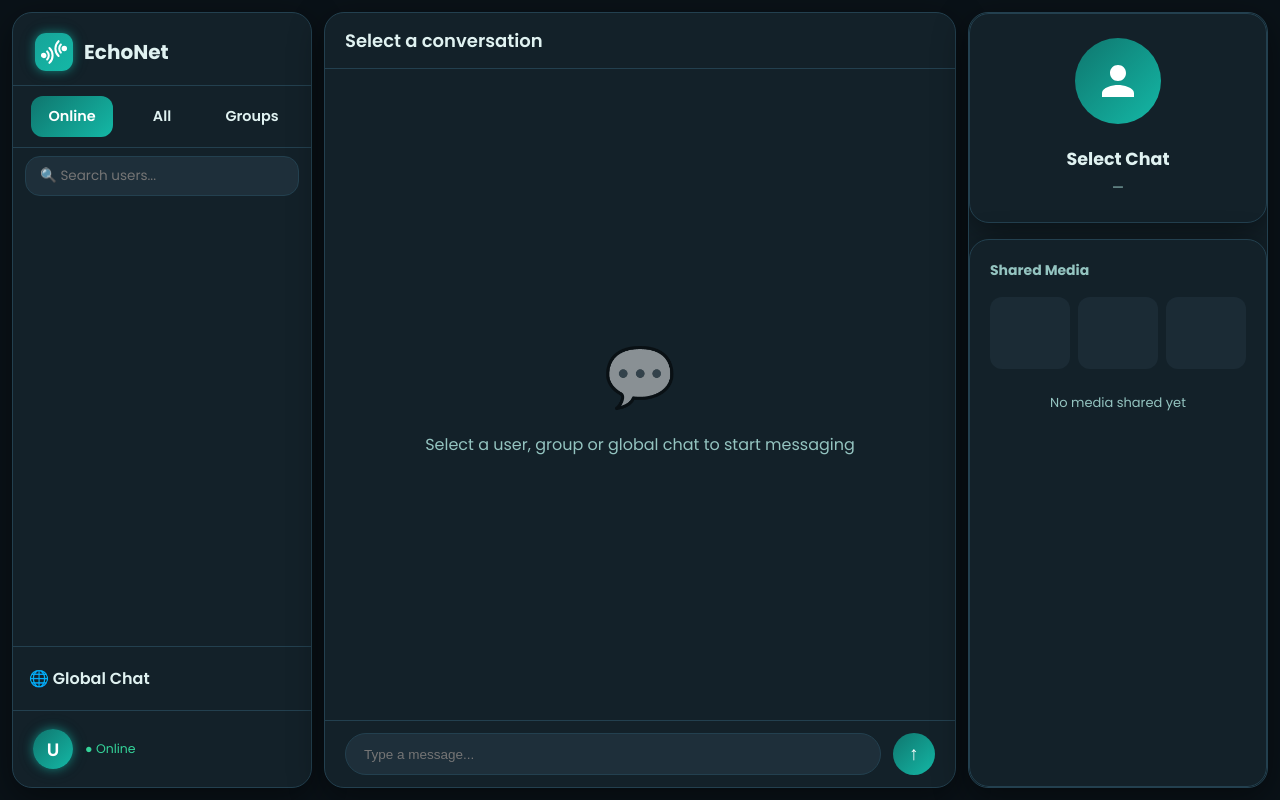
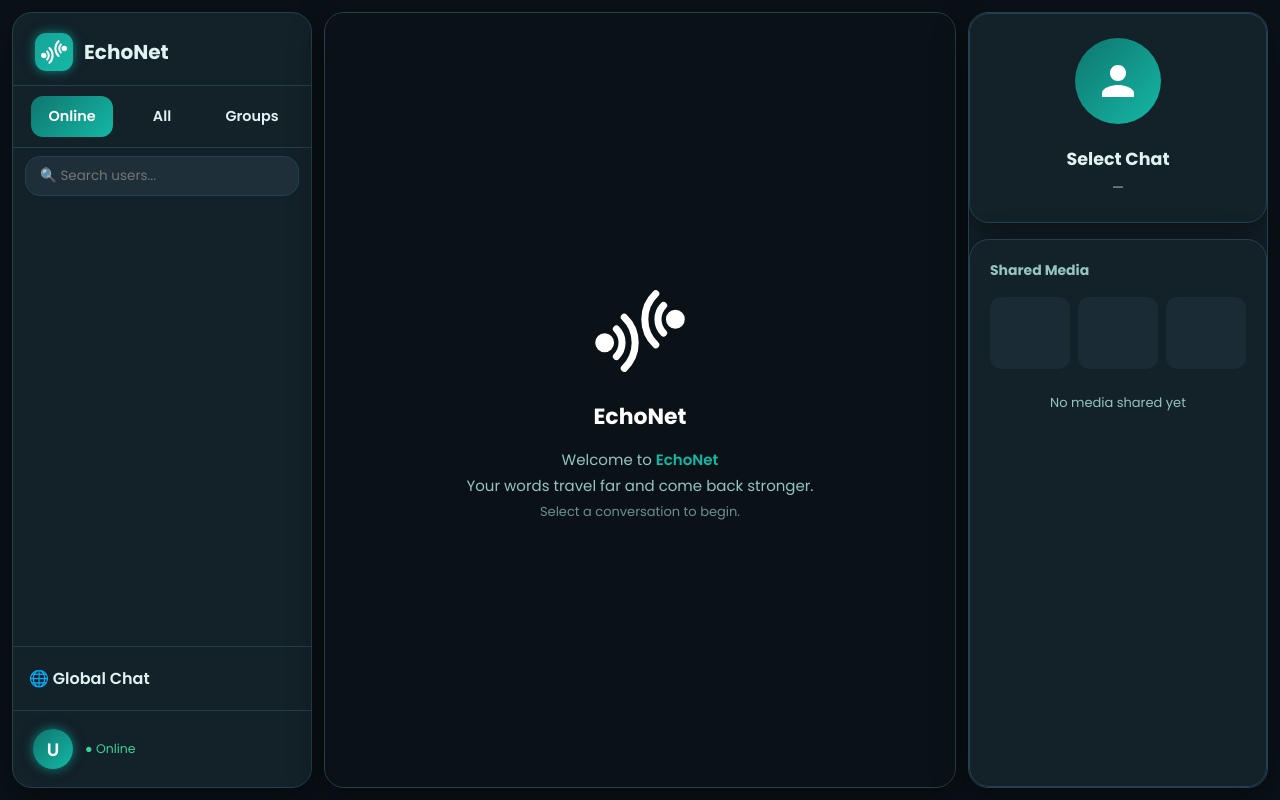
Before and after one commit to ishfak-akbar/echo-net-chat-room, a Flask app: template templates/chat.html in a window 1280 px wide. Run offline with Flask 3, Linux system fonts and the light colour scheme; the template is opened without the code that fills it, so the values that code supplies are empty; some libraries are stand-ins or nearby versions.

Commit message:
Updated empty state ui

```diff
--- a/templates/chat.html
+++ b/templates/chat.html
@@ -355,6 +355,7 @@
       }
 
       .empty-state {
+        background: var(--bg);
         flex: 1;
         display: flex;
         flex-direction: column;
@@ -576,18 +577,65 @@
 
     <!-- Main Chat -->
     <div class="card main-chat">
-      <div class="chat-header">
+      <div class="chat-header" id="chat-header" style="display: none">
         <div class="chat-title" id="chat-title">Select a conversation</div>
       </div>
 
       <div class="empty-state" id="empty-state">
-        <div style="font-size: 58px; opacity: 0.5">💬</div>
-        <p>Select a user, group or global chat to start messaging</p>
+        <div
+          style="
+            border-radius: 20px;
+            padding: 32px 48px;
+            display: flex;
+            flex-direction: column;
+            align-items: center;
+            gap: 14px;
+          "
+        >
+          <svg
+            xmlns="http://www.w3.org/2000/svg"
+            width="110"
+            height="110"
+            viewBox="0 0 28 28"
+            fill="none"
+            stroke="white"
+            stroke-width="1.8"
+            stroke-linecap="round"
+            stroke-linejoin="round"
+          >
+            <circle cx="5" cy="17" r="1.5" fill="white" />
+            <path d="M8 13.5a5 5 0 0 1 0 7" />
+            <path d="M10 10.5a9 9 0 0 1 0 13" />
+            <circle cx="23" cy="11" r="1.5" fill="white" />
+            <path d="M20 7.5a5 5 0 0 0 0 7" />
+            <path d="M18 4.5a9 9 0 0 0 0 13" />
+          </svg>
+          <div style="font-size: 22px; font-weight: 700; color: white">
+            EchoNet
+          </div>
+          <div
+            style="
+              font-size: 15px;
+              color: var(--muted);
+              text-align: center;
+              line-height: 1.7;
+            "
+          >
+            Welcome to
+            <span style="color: var(--accent-end); font-weight: 600"
+              >EchoNet</span
+            ><br />
+            Your words travel far and come back stronger.<br />
+            <span style="font-size: 13px; opacity: 0.7"
+              >Select a conversation to begin.</span
+            >
+          </div>
+        </div>
       </div>
 
       <div id="messages" style="display: none"></div>
 
-      <div class="input-row">
+      <div class="input-row" id="input-row" style="display: none">
         <input
           id="msg-input"
           type="text"
@@ -1000,6 +1048,8 @@
       `;
 
         document.getElementById("empty-state").style.display = "none";
+        document.getElementById("chat-header").style.display = "flex";
+        document.getElementById("input-row").style.display = "flex";
         document.getElementById("messages").style.display = "flex";
 
         const input = document.getElementById("msg-input");
@@ -1027,6 +1077,8 @@
         document.getElementById("right-status").textContent = "Everyone";
 
         document.getElementById("empty-state").style.display = "none";
+        document.getElementById("chat-header").style.display = "flex";
+        document.getElementById("input-row").style.display = "flex";
         document.getElementById("messages").style.display = "flex";
 
         const input = document.getElementById("msg-input");
@@ -1059,6 +1111,8 @@
         document.getElementById("right-status").textContent = "Group";
 
         document.getElementById("empty-state").style.display = "none";
+        document.getElementById("chat-header").style.display = "flex";
+        document.getElementById("input-row").style.display = "flex";
         document.getElementById("messages").style.display = "flex";
 
         const input = document.getElementById("msg-input");
```
